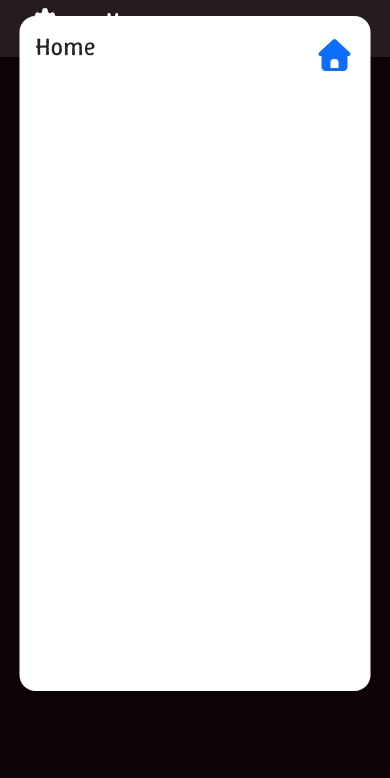
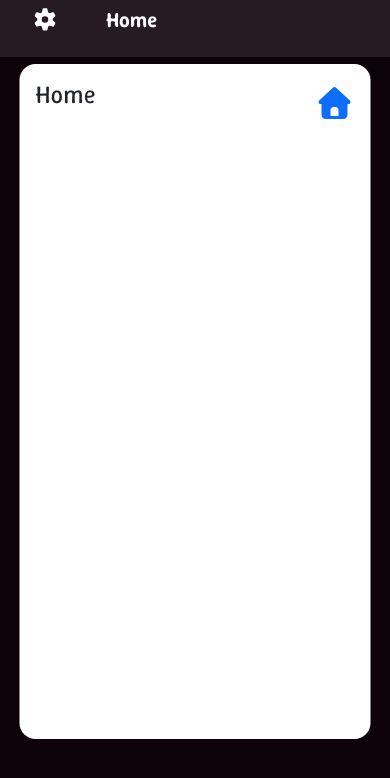
Before and after one commit to maged-atef/black-Portfolio, a plain HTML site: page index.html in a window 390 px wide. Both pictures are taken after a click on the item "Home". Drawn offline with Linux system fonts and the light colour scheme.

Commit message:
fix margin

```diff
--- a/style/style.css
+++ b/style/style.css
@@ -232,7 +232,7 @@ cursor: pointer;
     position: absolute;
     left: 50%;
     transform: translate(-50%);
-    margin-top: 1rem;
+    margin-top: 4rem;
     /* text-align: center; */
     padding: 1rem;
     display: none;
```
